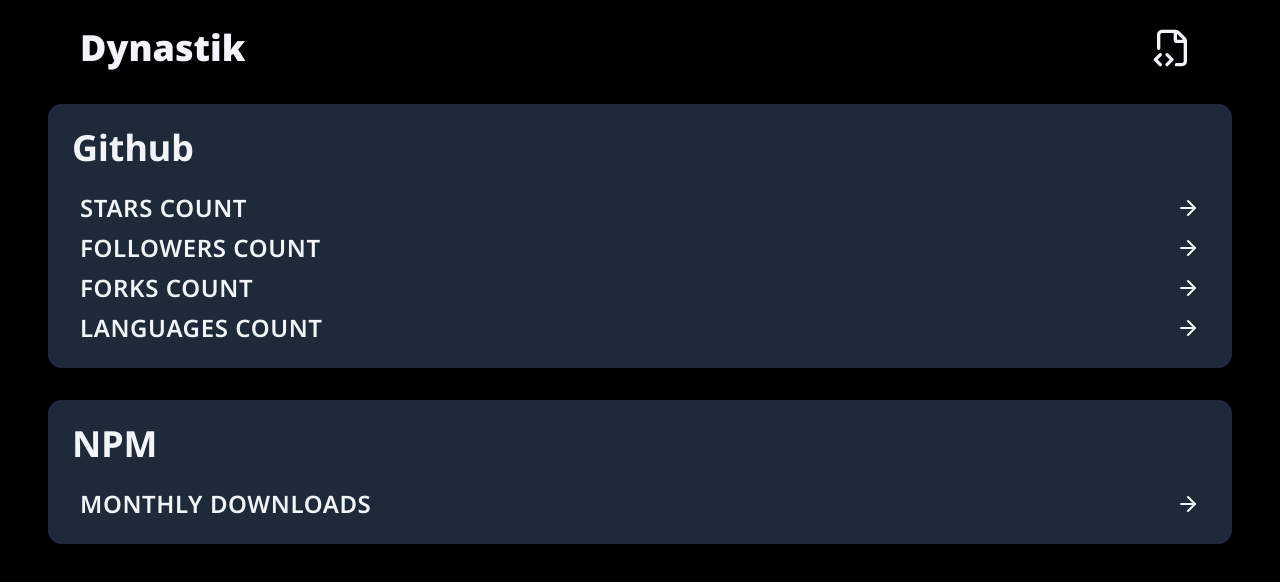
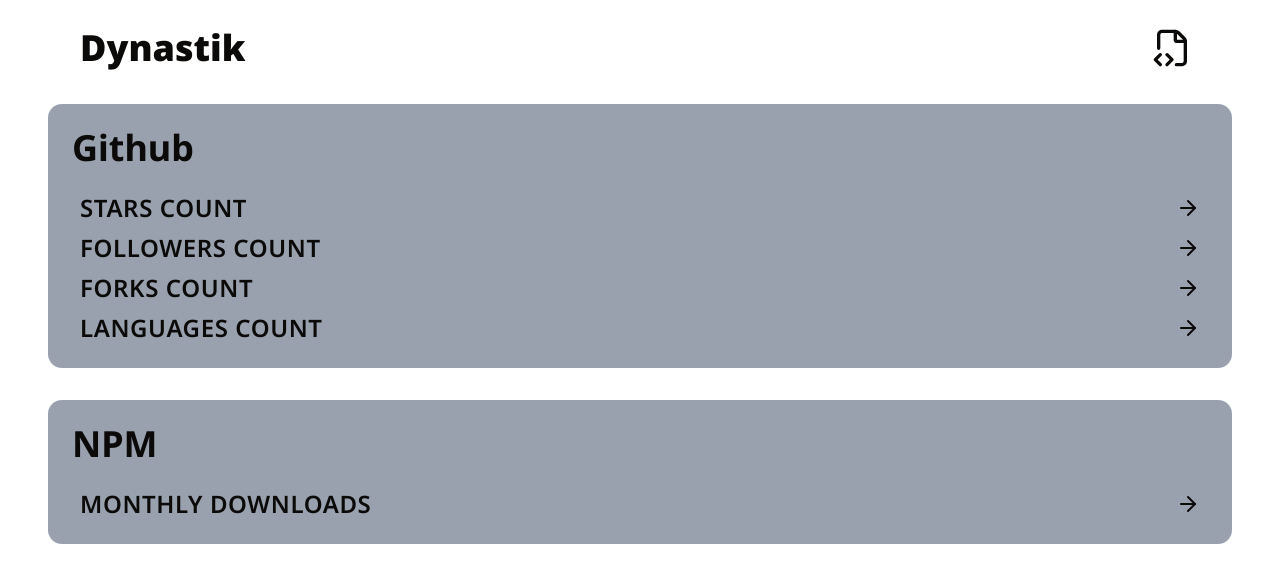
Before and after one commit to skueee/dynastik, a Next.js app: page / in a window 1280 px wide. Shown: the top 582 px of the page. Built offline with nearby package versions, Linux system fonts and the light colour scheme; a web font is replaced by a local one.

Commit message:
Changed colors for better consistency (kinda)

```diff
--- a/src/app/page.tsx
+++ b/src/app/page.tsx
@@ -4,7 +4,7 @@
 
 export default function Docs() {
   return (
-    <div className="bg-black text-slate-100">
+    <div className="">
       <header className="px-20 py-5 flex items-center justify-between">
         <label className="text-4xl font-black">Dynastik</label>
         <a
@@ -18,7 +18,7 @@
       </header>
 
       <div className="min-h-screen py-2 px-12 flex flex-col gap-8">
-        <div className="flex flex-col gap-6 p-6 rounded-xl bg-gray-800">
+        <div className="flex flex-col gap-6 p-6 rounded-xl bg-gray-400">
           <label className="text-4xl font-bold">Github</label>
           <div className="w-full flex flex-col gap-2">
             <ListEntry text="Stars count" href="/docs/pages/github/stars" />
@@ -33,7 +33,7 @@
             />
           </div>
         </div>
-        <div className="flex flex-col gap-6 p-6 rounded-xl bg-gray-800">
+        <div className="flex flex-col gap-6 p-6 rounded-xl bg-gray-400">
           <label className="text-4xl font-bold">NPM</label>
           <div className="w-full flex flex-col gap-2">
             <ListEntry
```
